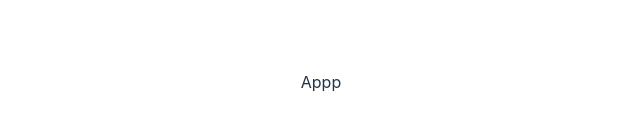
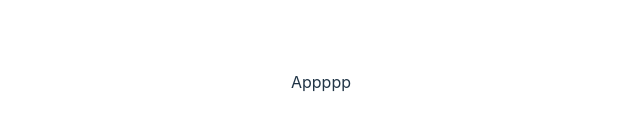
Before and after one commit to prgrms-web-devcourse-final-project/WEB1_1_ALL-I_FE, a React (Vite) app: page / in a window 1280 px wide. Shown: the part 318-448 px from the top of the page, without its empty margins (319-959 px from the left). Built offline with nearby package versions, Linux system fonts and the light colour scheme.

Commit message:
setting: github test

```diff
--- a/src/App.tsx
+++ b/src/App.tsx
@@ -1,7 +1,7 @@
 import "./App.css";
 
 function App() {
-  return <div>Appp</div>;
+  return <div>Appppp</div>;
 }
 
 export default App;
```
